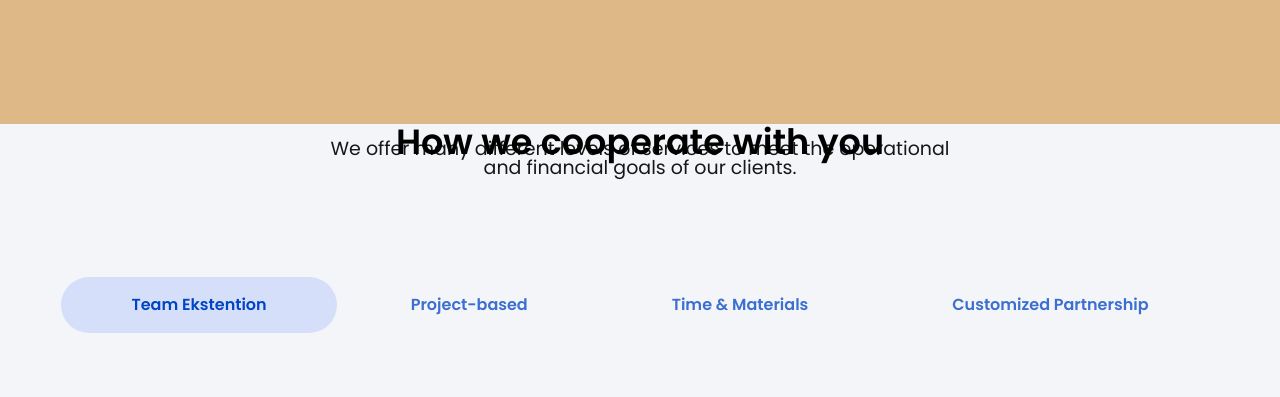
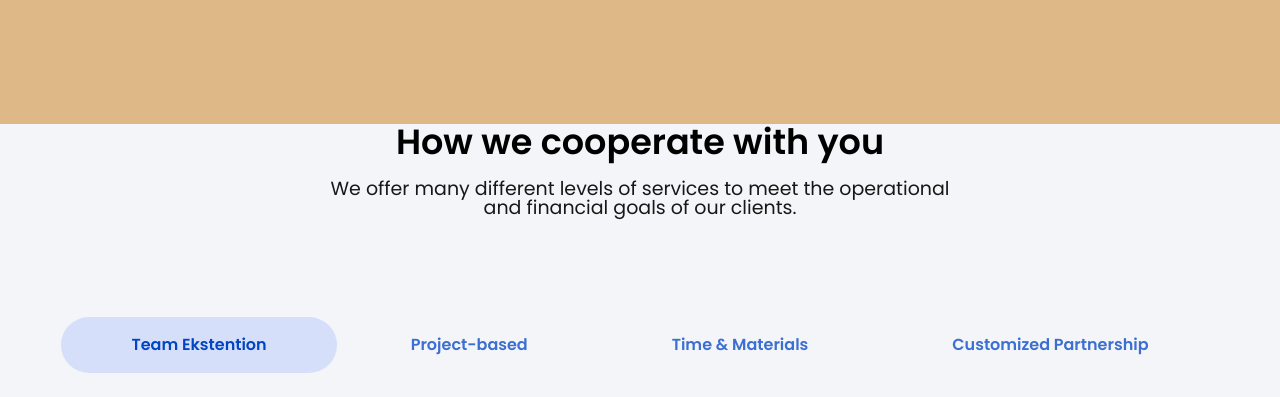
Before and after one commit to Mhmdaris15/Mhmdaris.github.io, a plain HTML site: page Freelance-Web-Development/index.html in a window 1280 px wide. Shown: the part 5770-6167 px from the top of the page. Drawn offline with nearby package versions, Linux system fonts and the light colour scheme; a web font is replaced by a local one.

Commit message:
Update style.css

```diff
--- a/Freelance-Web-Development/style.css
+++ b/Freelance-Web-Development/style.css
@@ -246,14 +246,16 @@ article .get-started {
 }
 
 .content3 .header .text-head {
+  position: relative;
   font-size: 35px;
   font-weight: bold;
 }
 
 .content3 .header .text {
+  position: relative;
   font-size: 19px;
   opacity: 90%;
-  margin-top: -20px;
+  margin-top: 20px;
   margin-bottom: 100px;
 }
 
```
